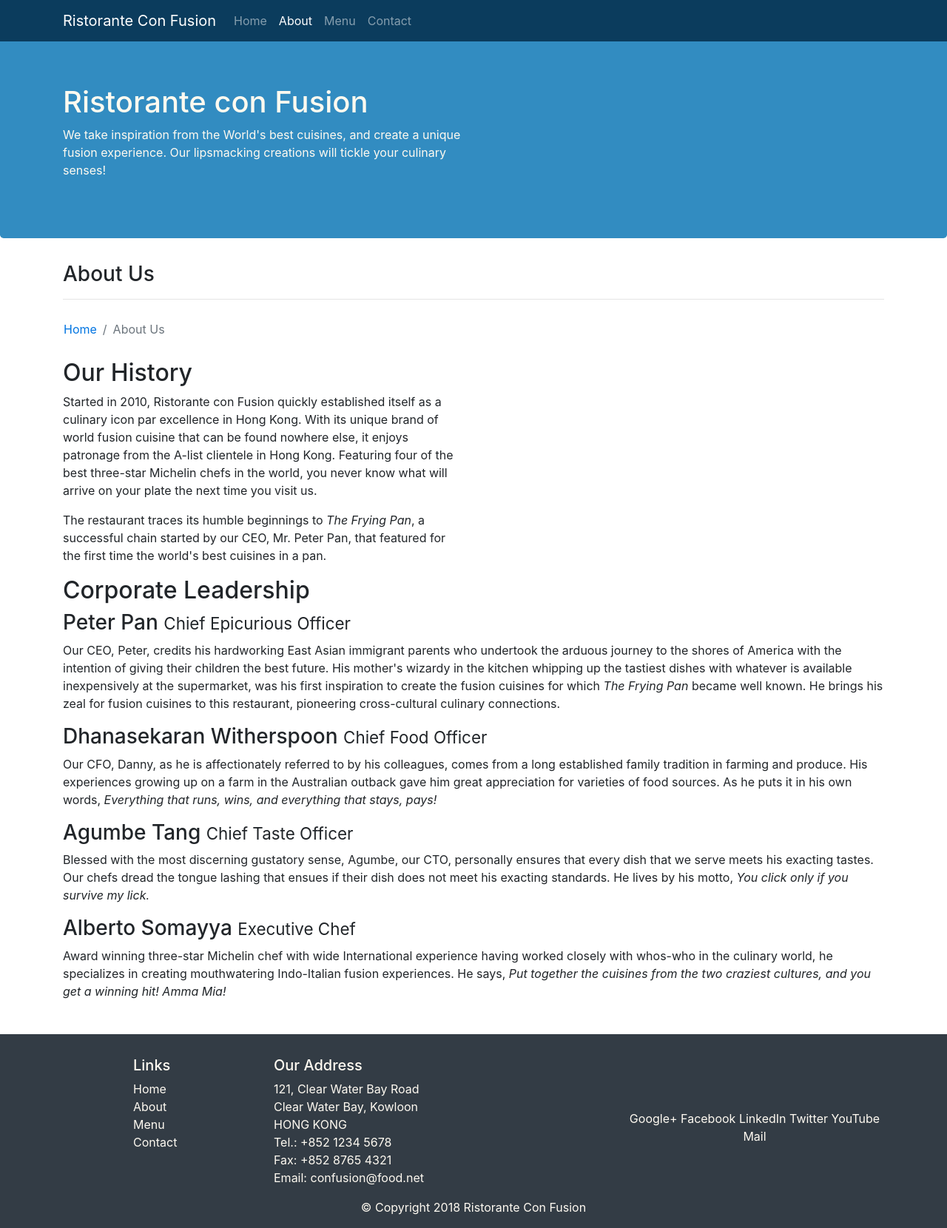
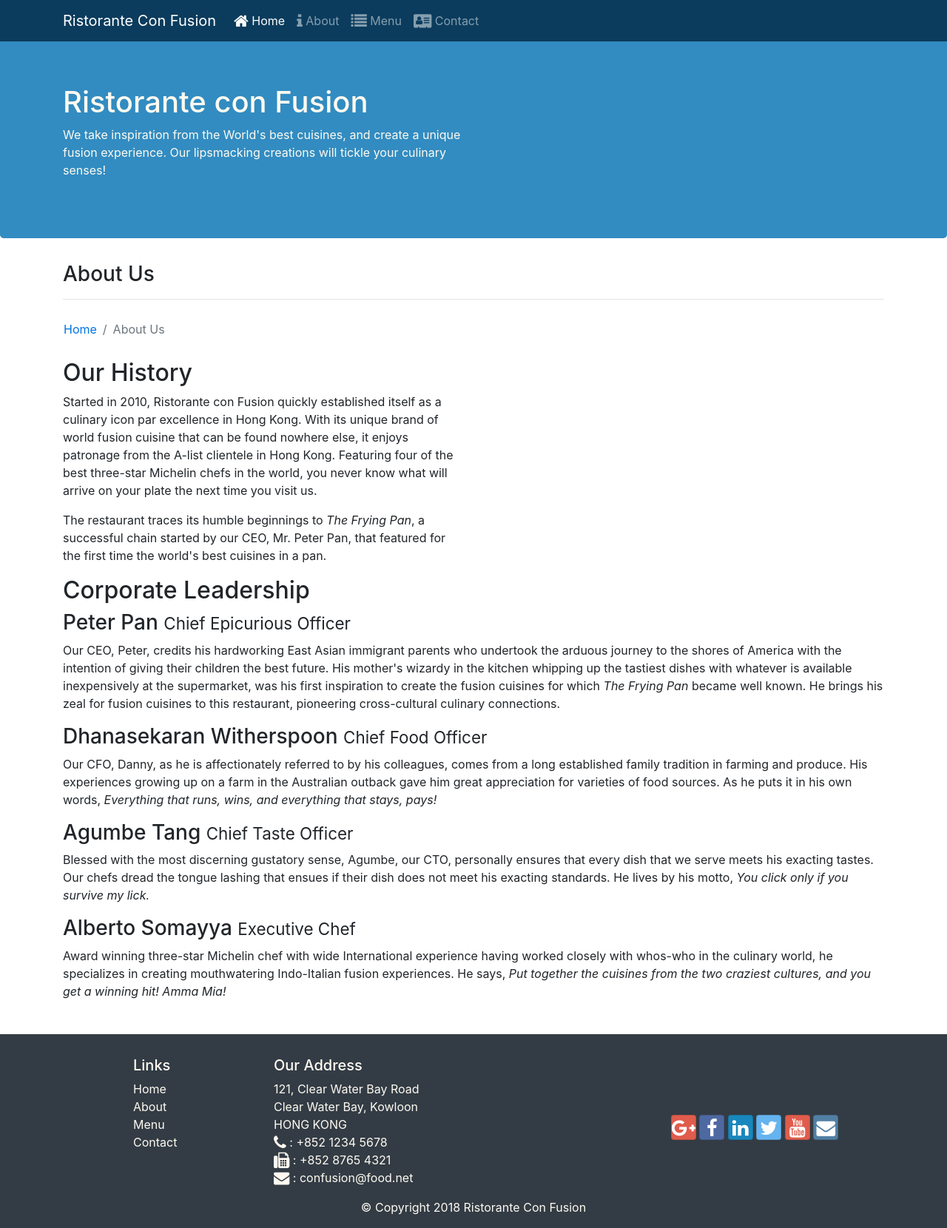
Before and after one commit to mgangrade24/bootstrap4, a website: page aboutus.html in a window 1280 px wide. Shown: the whole page at 74% size. Drawn offline with nearby package versions, Linux system fonts and the light colour scheme.

Commit message:
icon fonts

```diff
--- a/aboutus.html
+++ b/aboutus.html
@@ -5,6 +5,8 @@
     <meta name="viewport" content="width=device-width, initial-scale=1.0">
     <title>Ristorante Con Fusion: About Us</title>
     <link rel="stylesheet" href="css/bootstrap.min.css">
+    <link rel="stylesheet" href="node_modules/font-awesome/css/font-awesome.min.css">
+    <link rel="stylesheet" href="node_modules/bootstrap-social/bootstrap-social.css">
     <link rel="stylesheet" href="css/styles.css">
 </head>
 
@@ -18,10 +20,10 @@
             </button>
                 <div class="collapse navbar-collapse" id="Navbar">
                     <ul class="navbar-nav mr-auto">
-                        <li class="nav-item"><a class="nav-link" href="./index.html">Home</a></li>
-                        <li class="nav-item active"><a class="nav-link" href="#">About</a></li>
-                        <li class="nav-item"><a class="nav-link" href="#">Menu</a></li>
-                        <li class="nav-item"><a class="nav-link" href="#">Contact</a></li>
+                        <li class="nav-item active"><a class="nav-link" href="#"><span class="fa fa-home fa-lg"></span> Home</a></li>
+                        <li class="nav-item"><a class="nav-link" href="./aboutus.html"><span class="fa fa-info fa-lg"></span> About</a></li>
+                        <li class="nav-item"><a class="nav-link" href="#"><span class="fa fa-list fa-lg"></span> Menu</a></li>
+                        <li class="nav-item"><a class="nav-link" href="#"><span class="fa fa-address-card fa-lg"></span> Contact</a></li>
                     </ul>
                 </div>
         </div>
@@ -48,7 +50,7 @@
                <hr>
             </div>
             <ol class="col-12 breadcrumb">
-                <li class="breadcrumb-item" id="bread"><a href="./index.html">Home</a></li>
+                <li class="breadcrumb-item"><a href="./index.html">Home</a></li>
                 <li class="breadcrumb-item active">About Us</li>
             </ol>
         </div>
@@ -86,8 +88,8 @@
                 <div class="col-4 offset-1 col-sm-2">
                     <h5>Links</h5>
                     <ul class="list-unstyled">
-                        <li><a href="#">Home</a></li>
-                        <li><a href="#">About</a></li>
+                        <li><a href="./index.html">Home</a></li>
+                        <li><a href="./aboutus.html">About</a></li>
                         <li><a href="#">Menu</a></li>
                         <li><a href="#">Contact</a></li>
                     </ul>
@@ -98,19 +100,19 @@
 		              121, Clear Water Bay Road<br>
 		              Clear Water Bay, Kowloon<br>
 		              HONG KONG<br>
-		              Tel.: +852 1234 5678<br>
-		              Fax: +852 8765 4321<br>
-		              Email: <a href="mailto:confusion@food.net">confusion@food.net</a>
+		              <i class="fa fa-phone fa-lg"></i> : +852 1234 5678<br>
+		              <i class="fa fa-fax fa-lg"></i> : +852 8765 4321<br>
+		              <i class="fa fa-envelope fa-lg"></i> : <a href="mailto:confusion@food.net">confusion@food.net</a>
 		           </address>
                 </div>
                 <div class="col-12 col-sm-4 align-self-center">
                     <div class="text-center">
-                        <a href="http://google.com/+">Google+</a>
-                        <a href="http://www.facebook.com/profile.php?id=">Facebook</a>
-                        <a href="http://www.linkedin.com/in/">LinkedIn</a>
-                        <a href="http://twitter.com/">Twitter</a>
-                        <a href="http://youtube.com/">YouTube</a>
-                        <a href="mailto:">Mail</a>
+                        <a class="btn btn-social-icon btn-google" href="http://google.com/+"><i class="fa fa-google-plus fa-lg"></i> </a>
+                        <a class="btn btn-social-icon btn-facebook" href="http://www.facebook.com/profile.php?id="><i class="fa fa-facebook fa-lg"></i> </a>
+                        <a class="btn btn-social-icon btn-linkedin" href="http://www.linkedin.com/in/"><i class="fa fa-linkedin fa-lg"></i> </a>
+                        <a class="btn btn-social-icon btn-twitter" href="http://twitter.com/"><i class="fa fa-twitter fa-lg"></i> </a>
+                        <a class="btn btn-social-icon btn-google" href="http://youtube.com/"><i class="fa fa-youtube fa-lg"></i> </a>
+                        <a class="btn btn-social-icon btn-instagram" href="mailto:confusion@food.net"><i class="fa fa-envelope fa-lg"></i></a>
                     </div>
                 </div>
            </div>
```
Also changed, not shown: index.html (+15 -15 lines).
